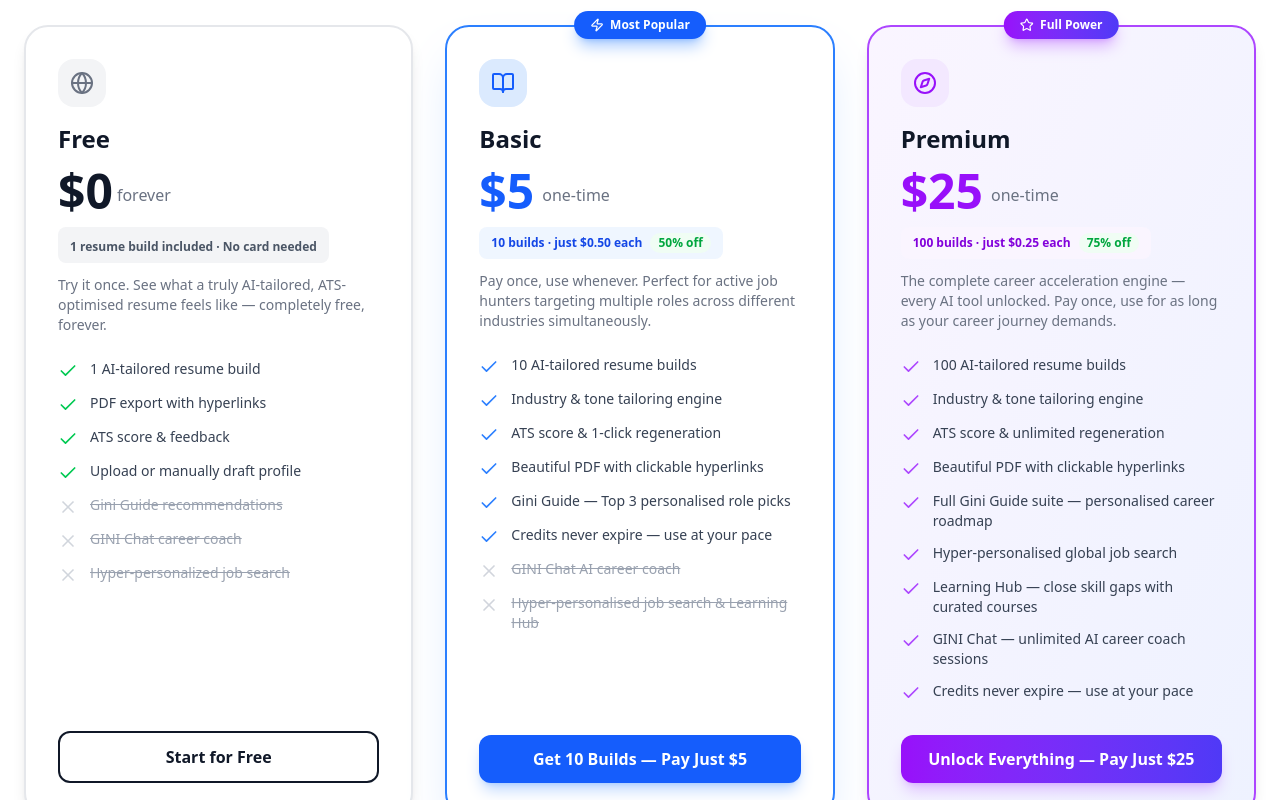
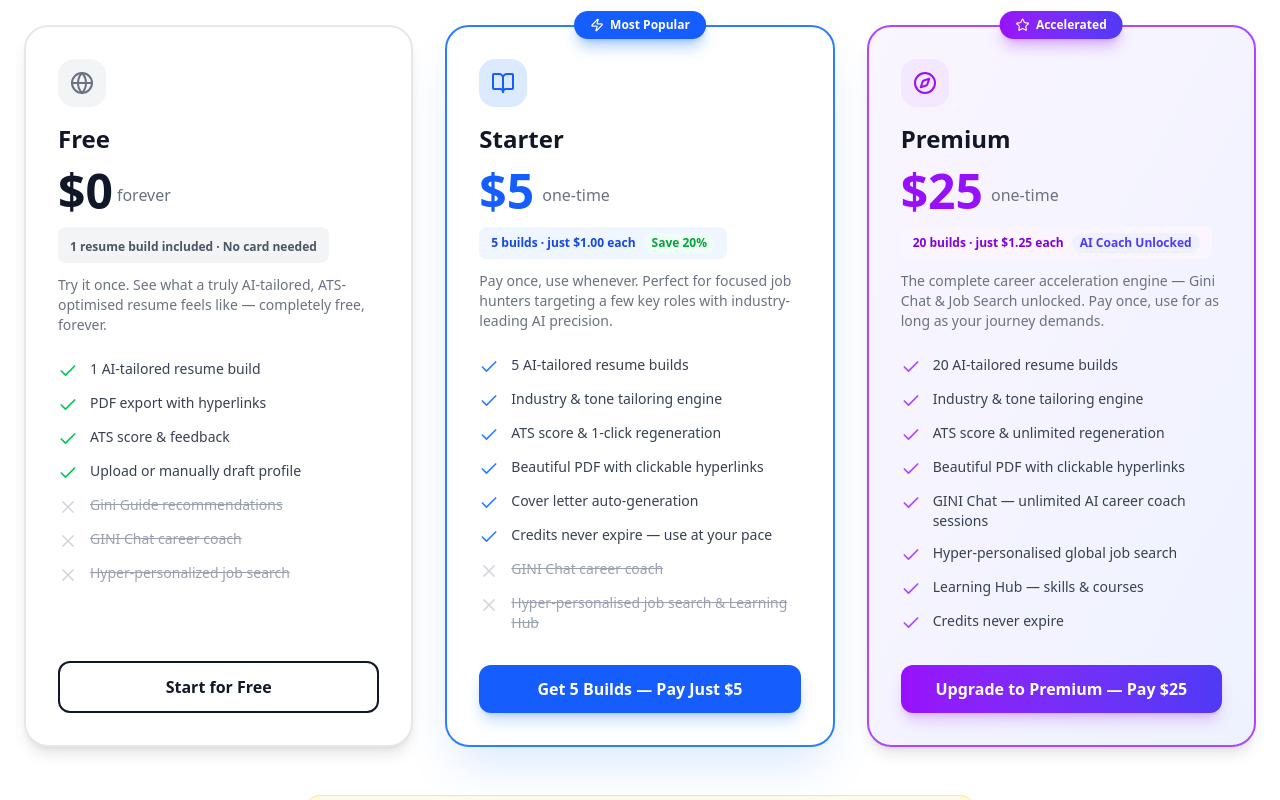
Before and after one commit to datai2i/careergini-dev, a React (Vite) app in the folder haystack-frontend/: page /login in a window 1280 px wide. Shown: the part 3080-3880 px from the top of the page. Built offline with nearby package versions, Linux system fonts and the light colour scheme.

Commit message:
Refine plan tiers, quotas, and upgrade prompts

```diff
--- /dev/null
+++ b/haystack-frontend/src/components/common/UpgradePromptModal.tsx
@@ -0,0 +1,106 @@
+import { Zap, ArrowRight, X, Check } from 'lucide-react';
+
+interface UpgradePromptModalProps {
+    isOpen: boolean;
+    onClose: () => void;
+    currentPlan: string;
+    buildCount: number;
+}
+
+export const UpgradePromptModal: React.FC<UpgradePromptModalProps> = ({ isOpen, onClose, currentPlan, buildCount }) => {
+
+    if (!isOpen) return null;
+
+    const isFree = currentPlan.toLowerCase() === 'free';
+    const isStarter = currentPlan.toLowerCase() === 'basic';
+    const isPremium = currentPlan.toLowerCase() === 'premium';
+
+    let title = "Upgrade Your Plan";
+    let message = "You've reached a milestone! Unlock more features to accelerate your career.";
+    let ctaText = "View Plans";
+    let features: string[] = [];
+
+    if (isFree && buildCount >= 1) {
+        title = "First Build Complete! 🎉";
+        message = "You've seen the power of AI tailoring. Now, unlock 5 more builds and industry-specific tailoring with the Starter plan.";
+        ctaText = "Upgrade to Starter";
+        features = ["5 AI-tailored resume builds", "Industry-specific tailoring", "Cover letter auto-generation", "Credits never expire"];
+    } else if (isStarter && buildCount >= 5) {
+        title = "Build Quota Reached";
+        message = "You've completed 5 builds! Ready to unlock the full potential of CareerGini with Gini Chat and Job Search?";
+        ctaText = "Upgrade to Premium";
+        features = ["20 AI-tailored resume builds", "Unlimited Gini Chat sessions", "Hyper-personalized Job Search", "Learning Hub access"];
+    } else if (isPremium && buildCount >= 20) {
+        title = "Power User Milestone!";
+        message = "You've utilized 20 builds. Recharge your credits or explore our upcoming Ultra Premium features.";
+        ctaText = "Reload Credits";
+        features = ["Add 20 more builds", "Priority support", "Early access to new tools"];
+    }
+
+    return (
+        <div className="fixed inset-0 z-[100] flex items-center justify-center p-4 bg-black/60 backdrop-blur-sm animate-fadeIn">
+            <div className="relative w-full max-w-lg bg-white dark:bg-slate-900 rounded-3xl shadow-2xl overflow-hidden border border-white/20 animate-scaleIn">
+                {/* Decorative Background */}
+                <div className="absolute top-0 left-0 w-full h-32 bg-gradient-to-r from-blue-600 to-purple-600 -z-10 opacity-10"></div>
+                <div className="absolute -top-20 -right-20 w-40 h-40 bg-purple-500/20 rounded-full blur-3xl"></div>
+
+                <button
+                    onClick={onClose}
+                    className="absolute top-4 right-4 p-2 rounded-full hover:bg-gray-100 dark:hover:bg-slate-800 transition-colors"
+                >
+                    <X className="w-5 h-5 text-gray-500" />
+                </button>
+
+                <div className="p-8 pt-10">
+                    <div className="flex items-center gap-3 mb-6">
+                        <div className="w-12 h-12 rounded-2xl bg-gradient-to-br from-blue-500 to-purple-600 flex items-center justify-center text-white shadow-lg shadow-blue-500/30">
+                            <Zap className="w-6 h-6" />
+                        </div>
+                        <h2 className="text-2xl font-extrabold text-gray-900 dark:text-white leading-tight">
+                            {title}
+                        </h2>
+                    </div>
+
+                    <p className="text-gray-600 dark:text-gray-300 mb-8 leading-relaxed">
+                        {message}
+                    </p>
+
+                    {features.length > 0 && (
+                        <div className="space-y-4 mb-10">
+                            <p className="text-xs font-bold text-gray-400 uppercase tracking-widest">Included in next level:</p>
+                            <div className="grid grid-cols-1 gap-3">
+                                {features.map((feature, i) => (
+                                    <div key={i} className="flex items-center gap-3 p-3 rounded-2xl bg-gray-50 dark:bg-slate-800/50 border border-gray-100 dark:border-slate-700/50">
+                                        <div className="w-6 h-6 rounded-full bg-green-100 dark:bg-green-900/30 flex items-center justify-center text-green-600 dark:text-green-400">
+                                            <Check className="w-4 h-4" />
+                                        </div>
+                                        <span className="text-sm font-medium text-gray-700 dark:text-gray-200">{feature}</span>
+                                    </div>
+                                ))}
+                            </div>
+                        </div>
+                    )}
+
+                    <div className="flex flex-col gap-3">
+                        <button
+                            onClick={() => {
+                                onClose();
+                                window.location.href = '/login#pricing'; // Quick way to pricing if logging out/redirecting
+                            }}
+                            className="w-full py-4 bg-gradient-to-r from-blue-600 to-purple-600 hover:from-blue-700 hover:to-purple-700 text-white font-bold rounded-2xl shadow-xl shadow-blue-500/20 hover:shadow-blue-500/40 hover:-translate-y-0.5 transition-all flex items-center justify-center gap-3"
+                        >
+                            <span>{ctaText}</span>
+                            <ArrowRight className="w-5 h-5" />
+                        </button>
+                        <button
+                            onClick={onClose}
+                            className="w-full py-3 text-gray-400 hover:text-gray-600 dark:hover:text-gray-200 text-sm font-medium transition-colors"
+                        >
+                            Maybe Later
+                        </button>
+                    </div>
+                </div>
+            </div>
+        </div>
+    );
+};
--- a/haystack-frontend/src/context/AuthContext.tsx
+++ b/haystack-frontend/src/context/AuthContext.tsx
@@ -7,6 +7,7 @@
     avatar_url: string;
     role: string;
     plan: string;
+    resume_count: number;
     onboarding_completed: boolean;
     latest_resume_filename?: string;
     latest_resume_path?: string;
--- a/haystack-frontend/src/pages/AdminDashboardPage.tsx
+++ b/haystack-frontend/src/pages/AdminDashboardPage.tsx
@@ -25,7 +25,7 @@
     email: string;
     full_name: string;
     role: 'user' | 'admin';
-    plan: 'free' | 'basic' | 'premium';
+    plan: 'free' | 'basic' | 'premium' | 'ultra_premium';
     created_at: string;
     last_login_at: string | null;
     login_count: number;
@@ -209,12 +209,14 @@
                                     {stats?.plans?.map(p => (
                                         <div key={p.plan} className="space-y-1">
                                             <div className="flex justify-between text-sm">
-                                                <span className="capitalize text-slate-600">{p.plan}</span>
+                                                <span className="capitalize text-slate-600">
+                                                    {p.plan === 'basic' ? 'Starter' : p.plan === 'ultra_premium' ? 'Ultra Premium' : p.plan}
+                                                </span>
                                                 <span className="font-semibold">{p.count} users</span>
                                             </div>
                                             <div className="h-2 bg-slate-100 rounded-full overflow-hidden">
                                                 <div
-                                                    className={`h-full ${p.plan === 'premium' ? 'bg-blue-600' : p.plan === 'basic' ? 'bg-amber-500' : 'bg-slate-400'}`}
+                                                    className={`h-full ${p.plan === 'premium' ? 'bg-purple-600' : p.plan === 'basic' ? 'bg-blue-600' : p.plan === 'ultra_premium' ? 'bg-amber-500' : 'bg-slate-400'}`}
                                                     style={{ width: `${stats?.total_users ? (parseInt(p.count) / stats.total_users) * 100 : 0}%` }}
                                                 />
                                             </div>
@@ -287,14 +289,16 @@
                                                 <select
                                                     value={u.plan}
                                                     onChange={(e) => updateUser(u.id, { plan: e.target.value as any })}
-                                                    className={`text-xs font-bold px-2 py-1 rounded-full border-0 focus:ring-2 focus:ring-blue-500/20 capitalize ${u.plan === 'premium' ? 'bg-blue-100 text-blue-700' :
-                                                            u.plan === 'basic' ? 'bg-amber-100 text-amber-700' :
+                                                    className={`text-xs font-bold px-2 py-1 rounded-full border-0 focus:ring-2 focus:ring-blue-500/20 capitalize ${u.plan === 'premium' ? 'bg-purple-100 text-purple-700' :
+                                                        u.plan === 'basic' ? 'bg-blue-100 text-blue-700' :
+                                                            u.plan === 'ultra_premium' ? 'bg-amber-100 text-amber-700' :
                                                                 'bg-slate-100 text-slate-700'
                                                         }`}
                                                 >
                                                     <option value="free">Free</option>
-                                                    <option value="basic">Basic</option>
+                                                    <option value="basic">Starter</option>
                                                     <option value="premium">Premium</option>
+                                                    <option value="ultra_premium">Ultra Premium</option>
                                                 </select>
                                             </td>
                                             <td className="px-6 py-4">
--- a/haystack-frontend/src/pages/LoginPage.tsx
+++ b/haystack-frontend/src/pages/LoginPage.tsx
@@ -297,7 +297,7 @@
                             </button>
                         </div>
 
-                        {/* Basic Plan */}
+                        {/* Starter Plan */}
                         <div className="relative flex flex-col p-8 rounded-3xl border-2 border-blue-500 bg-white dark:bg-slate-800 shadow-2xl shadow-blue-500/20 hover:shadow-blue-500/30 transition-all duration-300 hover:-translate-y-1">
                             <div className="absolute -top-4 left-1/2 -translate-x-1/2">
                                 <span className="inline-flex items-center gap-1.5 px-4 py-1.5 rounded-full text-xs font-bold bg-blue-600 text-white shadow-lg shadow-blue-500/40">
@@ -308,27 +308,27 @@
                                 <div className="w-12 h-12 rounded-2xl bg-blue-100 dark:bg-blue-900/40 flex items-center justify-center mb-4">
                                     <BookOpen className="w-6 h-6 text-blue-600" />
                                 </div>
-                                <h3 className="text-2xl font-bold text-gray-900 dark:text-white">Basic</h3>
+                                <h3 className="text-2xl font-bold text-gray-900 dark:text-white">Starter</h3>
                                 <div className="flex items-end gap-2 mt-3">
                                     <span className="text-5xl font-extrabold text-blue-600">$5</span>
                                     <span className="text-gray-500 dark:text-gray-400 mb-2">one-time</span>
                                 </div>
                                 <div className="mt-3 px-3 py-1.5 bg-blue-50 dark:bg-blue-900/30 rounded-lg inline-flex items-center gap-2">
-                                    <span className="text-xs font-bold text-blue-700 dark:text-blue-300">10 builds · just $0.50 each</span>
-                                    <span className="text-xs font-semibold text-green-600 bg-green-50 dark:bg-green-900/30 dark:text-green-400 px-2 py-0.5 rounded-full">50% off</span>
+                                    <span className="text-xs font-bold text-blue-700 dark:text-blue-300">5 builds · just $1.00 each</span>
+                                    <span className="text-xs font-semibold text-green-600 bg-green-50 dark:bg-green-900/30 dark:text-green-400 px-2 py-0.5 rounded-full">Save 20%</span>
                                 </div>
-                                <p className="text-sm text-gray-500 dark:text-gray-400 mt-3">Pay once, use whenever. Perfect for active job hunters targeting multiple roles across different industries simultaneously.</p>
+                                <p className="text-sm text-gray-500 dark:text-gray-400 mt-3">Pay once, use whenever. Perfect for focused job hunters targeting a few key roles with industry-leading AI precision.</p>
                             </div>
 
                             <ul className="space-y-3 mb-8 flex-1">
                                 {[
-                                    { text: '10 AI-tailored resume builds', included: true },
+                                    { text: '5 AI-tailored resume builds', included: true },
                                     { text: 'Industry & tone tailoring engine', included: true },
                                     { text: 'ATS score & 1-click regeneration', included: true },
                                     { text: 'Beautiful PDF with clickable hyperlinks', included: true },
-                                    { text: 'Gini Guide — Top 3 personalised role picks', included: true },
+                                    { text: 'Cover letter auto-generation', included: true },
                                     { text: 'Credits never expire — use at your pace', included: true },
-                                    { text: 'GINI Chat AI career coach', included: false },
+                                    { text: 'GINI Chat career coach', included: false },
                                     { text: 'Hyper-personalised job search & Learning Hub', included: false },
                                 ].map((item, i) => (
                                     <li key={i} className="flex items-start gap-3">
@@ -339,7 +339,7 @@
                             </ul>
 
                             <button onClick={() => handleLogin('google')} className="w-full py-3 px-6 rounded-xl bg-blue-600 hover:bg-blue-700 text-white font-bold shadow-lg shadow-blue-500/30 hover:shadow-blue-500/50 hover:-translate-y-0.5 transition-all duration-200">
-                                Get 10 Builds — Pay Just $5
+                                Get 5 Builds — Pay Just $5
                             </button>
                         </div>
 
@@ -347,7 +347,7 @@
                         <div className="relative flex flex-col p-8 rounded-3xl border-2 border-purple-500 bg-gradient-to-br from-purple-50 to-indigo-50 dark:from-purple-900/20 dark:to-indigo-900/20 dark:bg-slate-800 shadow-lg hover:shadow-purple-500/20 transition-all duration-300 hover:-translate-y-1">
                             <div className="absolute -top-4 left-1/2 -translate-x-1/2">
                                 <span className="inline-flex items-center gap-1.5 px-4 py-1.5 rounded-full text-xs font-bold bg-gradient-to-r from-purple-600 to-indigo-600 text-white shadow-lg shadow-purple-500/40">
-                                    <Star className="w-3.5 h-3.5" /> Full Power
+                                    <Star className="w-3.5 h-3.5" /> Accelerated
                                 </span>
                             </div>
                             <div className="mb-6">
@@ -360,23 +360,22 @@
                                     <span className="text-gray-500 dark:text-gray-400 mb-2">one-time</span>
                                 </div>
                                 <div className="mt-3 px-3 py-1.5 bg-purple-50 dark:bg-purple-900/30 rounded-lg inline-flex items-center gap-2">
-                                    <span className="text-xs font-bold text-purple-700 dark:text-purple-300">100 builds · just $0.25 each</span>
-                                    <span className="text-xs font-semibold text-green-600 bg-green-50 dark:bg-green-900/30 dark:text-green-400 px-2 py-0.5 rounded-full">75% off</span>
+                                    <span className="text-xs font-bold text-purple-700 dark:text-blue-300">20 builds · just $1.25 each</span>
+                                    <span className="text-xs font-semibold text-indigo-600 bg-indigo-50 dark:bg-indigo-900/30 dark:text-indigo-400 px-2 py-0.5 rounded-full">AI Coach Unlocked</span>
                                 </div>
-                                <p className="text-sm text-gray-500 dark:text-gray-400 mt-3">The complete career acceleration engine — every AI tool unlocked. Pay once, use for as long as your career journey demands.</p>
+                                <p className="text-sm text-gray-500 dark:text-gray-400 mt-3">The complete career acceleration engine — Gini Chat & Job Search unlocked. Pay once, use for as long as your journey demands.</p>
                             </div>
 
                             <ul className="space-y-3 mb-8 flex-1">
                                 {[
-                                    { text: '100 AI-tailored resume builds', included: true },
+                                    { text: '20 AI-tailored resume builds', included: true },
                                     { text: 'Industry & tone tailoring engine', included: true },
                                     { text: 'ATS score & unlimited regeneration', included: true },
                                     { text: 'Beautiful PDF with clickable hyperlinks', included: true },
-                                    { text: 'Full Gini Guide suite — personalised career roadmap', included: true },
+                                    { text: 'GINI Chat — unlimited AI career coach sessions', included: true },
                                     { text: 'Hyper-personalised global job search', included: true },
-                                    { text: 'Learning Hub — close skill gaps with curated courses', included: true },
-                                    { text: 'GINI Chat — unlimited AI career coach sessions', included: true },
-                                    { text: 'Credits never expire — use at your pace', included: true },
+                                    { text: 'Learning Hub — skills & courses', included: true },
+                                    { text: 'Credits never expire', included: true },
                                 ].map((item, i) => (
                                     <li key={i} className="flex items-start gap-3">
                                         <Check className="w-5 h-5 text-purple-500 flex-shrink-0 mt-0.5" />
@@ -386,7 +385,7 @@
                             </ul>
 
                             <button onClick={() => handleLogin('google')} className="w-full py-3 px-6 rounded-xl bg-gradient-to-r from-purple-600 to-indigo-600 hover:from-purple-700 hover:to-indigo-700 text-white font-bold shadow-lg shadow-purple-500/30 hover:shadow-purple-500/50 hover:-translate-y-0.5 transition-all duration-200">
-                                Unlock Everything — Pay Just $25
+                                Upgrade to Premium — Pay $25
                             </button>
                         </div>
 
--- a/haystack-frontend/src/utils/planLimits.ts
+++ b/haystack-frontend/src/utils/planLimits.ts
@@ -27,40 +27,40 @@
         hasIndustryTailoring: false,
         hasAdvisor: false,
         hasAnalytics: false,
-        hasApplications: false, // Moved to Ultra Premium
+        hasApplications: false,
         hasDashboard: true,
         hasSkillGaps: false,
         hasInterviewPrep: false
     },
-    basic: {
-        resumeBuilds: 10,
+    basic: { // UI label: Starter
+        resumeBuilds: 5,
         hasCoverLetter: true,
-        hasCareerRoadmap: false, // Moved to Ultra Premium
-        hasJobSearch: true, // Moved to Premium
-        hasLearningHub: true, // Moved to Premium
-        hasUnlimitedChat: true, // Gini Guide - Moved to Premium
+        hasCareerRoadmap: false,
+        hasJobSearch: false,
+        hasLearningHub: false,
+        hasUnlimitedChat: false,
         hasIndustryTailoring: true,
-        hasAdvisor: false, // Moved to Ultra Premium
-        hasAnalytics: false, // Moved to Ultra Premium
-        hasApplications: false, // Moved to Ultra Premium
+        hasAdvisor: false,
+        hasAnalytics: false,
+        hasApplications: false,
         hasDashboard: true,
-        hasSkillGaps: false, // Moved to Ultra Premium
-        hasInterviewPrep: false // Moved to Ultra Premium
+        hasSkillGaps: false,
+        hasInterviewPrep: false
     },
-    premium: {
-        resumeBuilds: 100,
+    premium: { // UI label: Premium
+        resumeBuilds: 20,
         hasCoverLetter: true,
-        hasCareerRoadmap: true,
+        hasCareerRoadmap: false,
         hasJobSearch: true,
         hasLearningHub: true,
         hasUnlimitedChat: true,
         hasIndustryTailoring: true,
-        hasAdvisor: true,
-        hasAnalytics: true,
-        hasApplications: true,
+        hasAdvisor: false,
+        hasAnalytics: false,
+        hasApplications: false,
         hasDashboard: true,
-        hasSkillGaps: true,
-        hasInterviewPrep: true
+        hasSkillGaps: false,
+        hasInterviewPrep: false
     }
 };
 
```
Also changed, not shown: haystack-frontend/src/components/layout/Sidebar.tsx (+10 -2 lines), haystack-frontend/src/pages/ResumeBuilderPage.tsx (+23 -0 lines), 1 other file (tests, documents, lock files or other folders).
